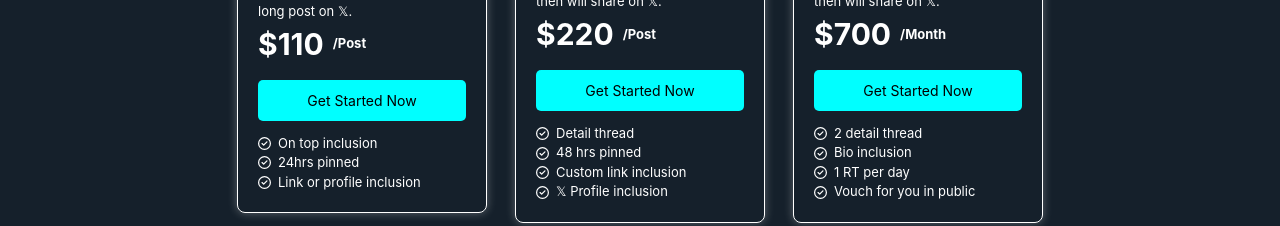
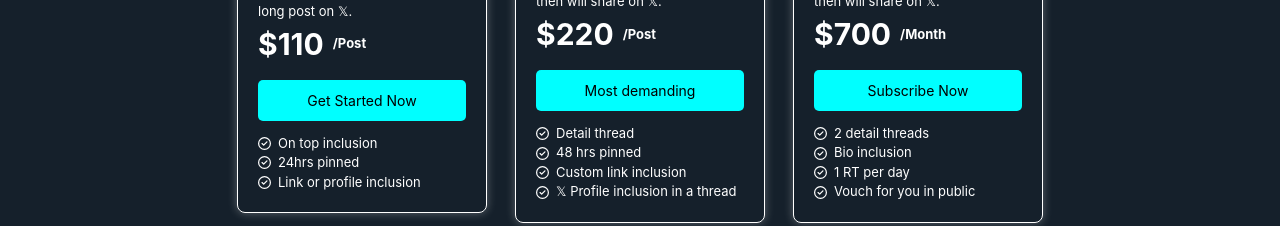
Before and after one commit to ATechAjay/AJ-Portfolio, a React (Vite) app: page /collab in a window 1280 px wide. Shown: the part 726-952 px from the top of the page. Built offline with nearby package versions, Linux system fonts and the light colour scheme.

Commit message:
Added twitter timeline

```diff
--- a/index.html
+++ b/index.html
@@ -3,6 +3,11 @@
   <head>
     <meta charset="UTF-8" />
     <meta name="viewport" content="width=device-width, initial-scale=1.0" />
+    <script
+      defer
+      src="https://platform.twitter.com/widgets.js"
+      charset="utf-8"
+    ></script>
     <title>Ajay Yadav - Portfolio</title>
   </head>
   <body>
--- a/src/App.jsx
+++ b/src/App.jsx
@@ -5,16 +5,27 @@ import "./App.css";
 import { createBrowserRouter, RouterProvider } from "react-router-dom";
 import Collab from "./components/pages/Collab/Collab";
 
+import Thread from "./components/pages/Thread/Thread";
+
+
 function App() {
   const appRouter = createBrowserRouter([
     {
       path: "/",
       element: <Home />,
+      errorElement: (
+        <h1 style={{ textAlign: "center", color: "red" }}>
+          Something went wrong. 😥
+        </h1>
+      ),
       children: [
         { path: "/", element: <Hero /> },
         { path: "/project", element: <Project /> },
         { path: "/collab", element: <Collab /> },
-        { path: "/thread", element: "Twitter thread" },
+        {
+          path: "/thread",
+          element: <Thread />,
+        },
         { path: "/series", element: "Series" },
         { path: "/blog", element: "Blog" },
         { path: "/connect", element: "Connect" },
--- a/src/components/Reusable/Card.jsx
+++ b/src/components/Reusable/Card.jsx
@@ -4,7 +4,8 @@ import { FaRegCircleCheck } from "react-icons/fa6";
 const Card = (props) => {
   console.log(props);
 
-  const { title, description, duration, price, tags, mailSubject } = props;
+  const { title, description, duration, price, tags, mailSubject, btnText } =
+    props;
   console.log(mailSubject);
   return (
     <div className={style.card}>
@@ -18,7 +19,7 @@ const Card = (props) => {
         className={style.card_cta}
         href={`mailto:partnership.aj@gmail.com?subject=${mailSubject}`}
       >
-        Get Started Now
+        {btnText}
       </a>
       <ul className={style.card_offer}>
         {tags.map((tag, index) => {
--- /dev/null
+++ b/src/components/Reusable/TweetLoading.jsx
@@ -0,0 +1,13 @@
+import style from "./TweetLoading.module.css";
+
+const TweetLoading = () => {
+  return (
+    <>
+      <h1 className={style.title}>
+        @ATechAjay: Twitter timeline is loading...
+      </h1>
+    </>
+  );
+};
+
+export default TweetLoading;
--- /dev/null
+++ b/src/components/Reusable/TweetLoading.module.css
@@ -0,0 +1,4 @@
+.title {
+  color: aqua;
+  text-decoration: none;
+}
--- a/src/components/pages/Collab/Collab.jsx
+++ b/src/components/pages/Collab/Collab.jsx
@@ -1,6 +1,6 @@
 import style from "./Collab.module.css";
 import Card from "../../Reusable/Card";
-import { SPONSER_DATA } from "../../utils/Data";
+import { SPONSOR_DATA } from "../../utils/Data";
 
 const Collab = () => {
   return (
@@ -21,7 +21,7 @@ const Collab = () => {
         <Card />
         <Card /> */}
 
-        {SPONSER_DATA.map((item) => {
+        {SPONSOR_DATA.map((item) => {
           return <Card key={item.id} {...item} />;
         })}
       </div>
--- /dev/null
+++ b/src/components/pages/Thread/Thread.jsx
@@ -0,0 +1,20 @@
+import style from "./Thread.module.css";
+import TweetLoading from "../../Reusable/TweetLoading";
+
+const Thread = () => {
+  return (
+    <div className={style.timeline_cotainer}>
+      <a
+        className="twitter-timeline load"
+        href="https://twitter.com/ATechAjay"
+        data-width="900"
+        data-height="auto"
+        data-chrome="transparent"
+      >
+        <TweetLoading />
+      </a>
+    </div>
+  );
+};
+
+export default Thread;
--- /dev/null
+++ b/src/components/pages/Thread/Thread.module.css
@@ -0,0 +1,5 @@
+.timeline_cotainer {
+  margin: 2rem auto;
+  padding: 2rem;
+  text-align: center;
+}
--- a/src/components/utils/Data.js
+++ b/src/components/utils/Data.js
@@ -101,7 +101,7 @@ const PROJECT_DATA = [
   },
 ];
 
-export const SPONSER_DATA = [
+export const SPONSOR_DATA = [
   {
     id: "sp_1",
     title: "Listicle",
@@ -110,6 +110,7 @@ export const SPONSER_DATA = [
     price: "110",
     duration: "Post",
     mailSubject: "Collaborate for a listicle post on 𝕏.",
+    btnText: "Get Started Now",
     tags: ["On top inclusion", "24hrs pinned", "Link or profile inclusion"],
   },
   {
@@ -120,11 +121,12 @@ export const SPONSER_DATA = [
     price: "220",
     duration: "Post",
     mailSubject: "Collaborate for a dedicated thread on 𝕏.",
+    btnText: "Most demanding",
     tags: [
       "Detail thread",
       "48 hrs pinned",
       "Custom link inclusion",
-      "𝕏 Profile inclusion",
+      "𝕏 Profile inclusion in a thread",
     ],
   },
   {
@@ -135,8 +137,9 @@ export const SPONSER_DATA = [
     price: "700",
     duration: "Month",
     mailSubject: "Collaborate for a brand ambassdor on 𝕏.",
+    btnText: "Subscribe Now",
     tags: [
-      "2 detail thread",
+      "2 detail threads",
       "Bio inclusion",
       "1 RT per day",
       "Vouch for you in public",
--- /dev/null
+++ b/src/components/utils/Tweet.js
@@ -0,0 +1,3 @@
+{
+  /* <blockquote class="twitter-tweet"><p lang="en" dir="ltr">Google just released Gemini 1.5 PRO, and it&#39;s absolutely mind-blowing🤯 <br><br>It&#39;s way better than ChatGPT.<br><br>Don&#39;t miss these 10 game-changing AI features! 👇 <a href="https://t.co/VrEyeQkB5B">pic.twitter.com/VrEyeQkB5B</a></p>&mdash; Ajay Yadav (@ATechAjay) <a href="https://twitter.com/ATechAjay/status/1781918363695870270?ref_src=twsrc%5Etfw">April 21, 2024</a></blockquote> <script async src="https://platform.twitter.com/widgets.js" charset="utf-8"></script> */
+}
```
